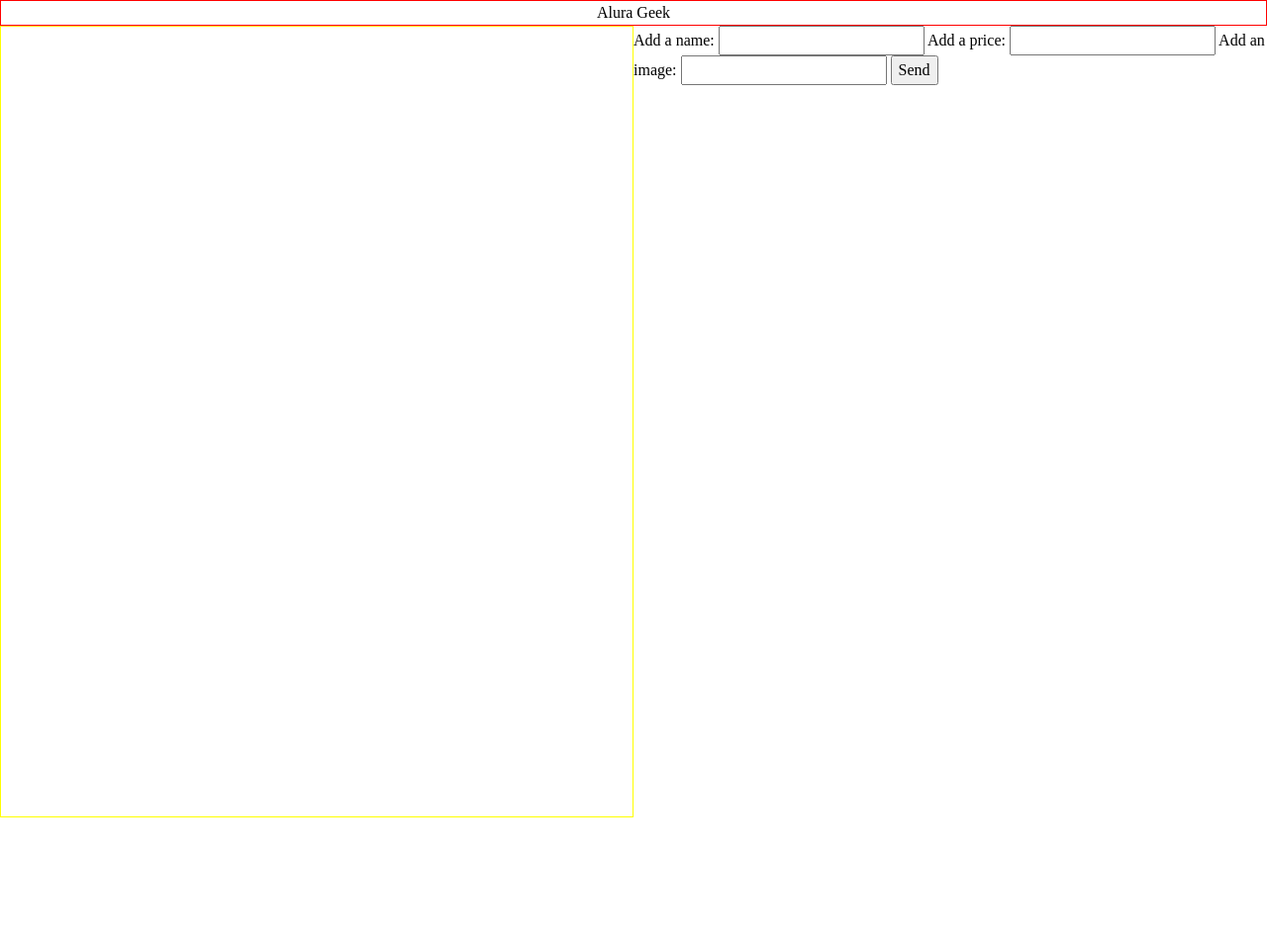
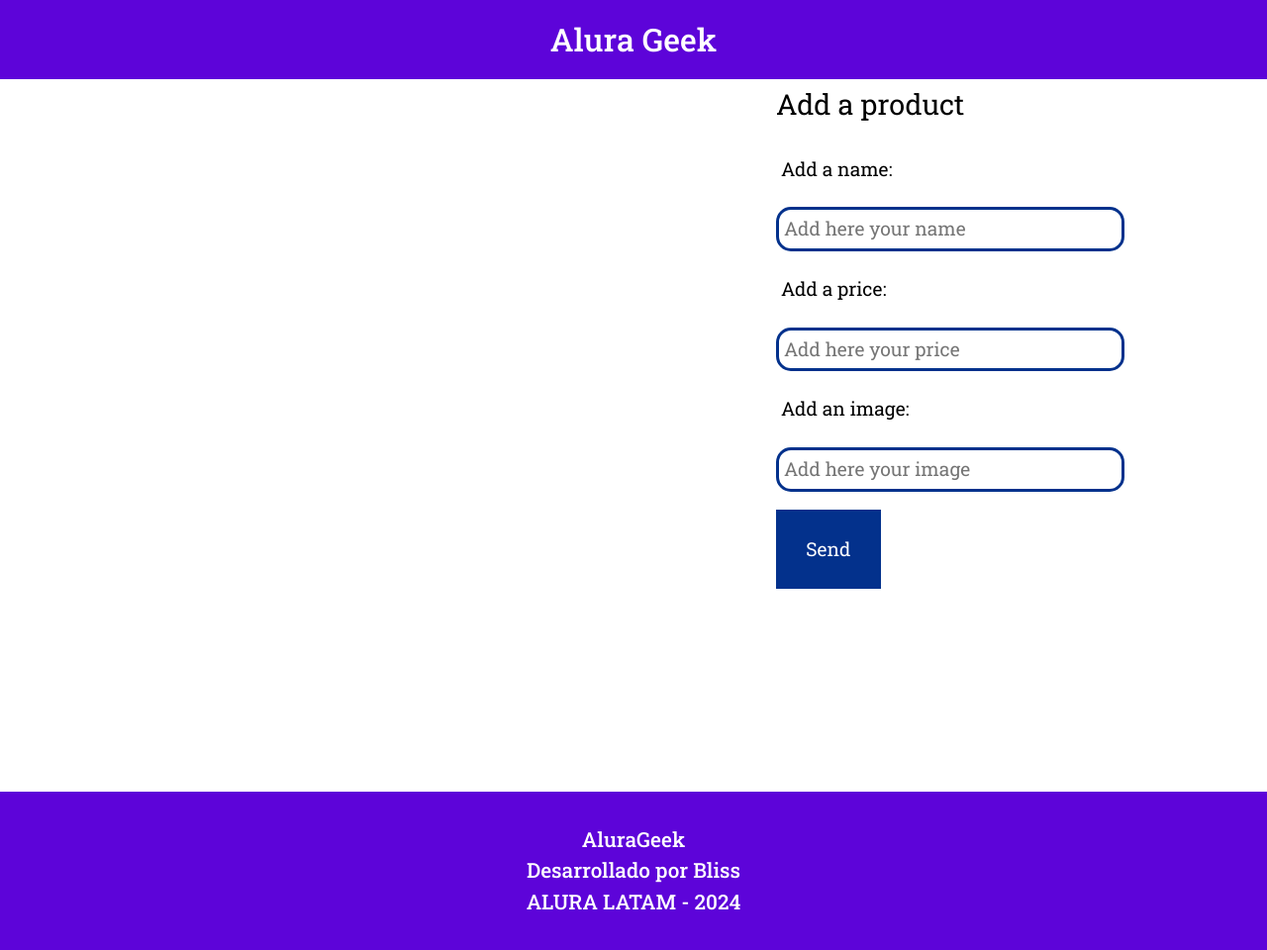
Before and after one commit to Blisse1/alura-geek, a website: page public/index.html in a window 1280 px wide. Shown: the whole page at 99% size. Before the commit the page ends 826 px from the top, so only its background shows below. Drawn offline with Linux system fonts and the light colour scheme; no server answers.

Commit message:
add styles, need to work more on functionality

```diff
--- a/public/index.html
+++ b/public/index.html
@@ -5,6 +5,9 @@
         <title>Products CRUD</title>
         <meta name="viewport" content="width=device-width,initial-scale=1" />
         <meta name="description" content="" />
+        <link rel="preconnect" href="https://fonts.googleapis.com">
+        <link rel="preconnect" href="https://fonts.gstatic.com" crossorigin>
+        <link href="https://fonts.googleapis.com/css2?family=Roboto+Slab:wght@100..900&display=swap" rel="stylesheet">
         <link rel="stylesheet" href="./styles/styles.css">
         <link rel="stylesheet" href="./styles/reset.css">
         <script src="scripts/main.js" defer></script>
@@ -17,14 +20,22 @@
             <div class="products">
             </div>
             <form>
-                <label for="name">Add a name: </label>
-                <input type="text" id="name">
-                <label for="name">Add a price: </label>
-                <input type="text" id="price">
-                <label for="name">Add an image: </label>
-                <input type="text" id="image">
-                <button type="submit">Send</button>
+                <div class="form-container">
+                    <h2>Add a product</h2>
+                    <label for="name">Add a name: </label>
+                    <input type="text" id="name" placeholder="Add here your name" required>
+                    <label for="name">Add a price: </label>
+                    <input type="number" id="price" placeholder="Add here your price" required>
+                    <label for="name">Add an image: </label>
+                    <input type="text" id="image" placeholder="Add here your image" required>
+                    <button type="submit" class="send">Send</button>
+                </div>
             </form>
         </div>
+        <footer>
+            <span>AluraGeek</span>
+            <span>Desarrollado por Bliss</span>
+            <span>ALURA LATAM - 2024</span>
+        </footer>
     </body>
 </html>
--- a/public/scripts/main.js
+++ b/public/scripts/main.js
@@ -24,8 +24,11 @@
                 <span>${product.name}</span>
                 <span>${product.price}</span>
                 <button>Delete</button>
-                </div>`
+                </div>`;
             document.querySelector(".send").setAttribute("disabled", true);
+            let para = document.createElement("p");
+            para.innerHTML = "Has llegado al límite de productos, considera eliminar y refrescar"
+            document.querySelector(".form-container").appendChild(para);
         }else {
             div.innerHTML += `
                 <div class="card" data-id=${product.id}>
--- a/public/styles/styles.css
+++ b/public/styles/styles.css
@@ -1,7 +1,15 @@
+body {
+    font-family: "Roboto Slab", serif;
+}
 header {
+    font-weight: 500;
+    font-size: 2rem;
     display: flex;
     justify-content: center;
-    border: 1px solid red;
+    align-items: center;
+    height: 10vh;
+    color: white;
+    background-color: #5D04D9;
 }
 .container {
     display: grid;
@@ -12,8 +20,7 @@
     flex-wrap: wrap;
     justify-content: space-around;
     width: 50vw;
-    height: 100vh;
-    border: 1px solid yellow;
+    height: 90vh;
 }
 .card {
     display: inline-block;
@@ -21,3 +28,61 @@
     border: 1px solid black;
     height: 40vh;
 }
+form {
+    display: flex;
+    justify-content: center;
+    margin: 0 auto;
+    width: 100%;
+}
+.form-container {
+    display: flex;
+    height: 65vh;
+    flex-direction: column;
+    justify-content: space-around;
+    width: 55%;
+    font-size: 1.2rem;
+}
+.send {
+   background-color: #03318C;
+   border: none;
+   color: white;
+   height: 10vh;
+}
+label,
+input {
+    border-radius: 15px;
+    padding: 5px;
+    margin-bottom: 10px;
+    width: 100%;
+}
+input {
+    border: 3px solid #03318C;
+}
+.send {
+   width: 30%;
+   align-self: flex-start;
+}
+div > h2 {
+    font-weight: 400;
+    margin-bottom: 15px;
+}
+footer {
+    height: 20vh;
+    margin: 0 auto;
+    display: flex;
+    justify-content: center;
+    align-items: center;
+    flex-direction: column;
+    background-color: #5D04D9;
+    font-size: 1.3rem;
+    color: white;
+    font-weight: 500;
+}
+
+@media (max-width: 770px) {
+    .container {
+        grid-template-columns: 1fr;
+        display: flex;
+        flex-direction: column-reverse;
+    }
+}
```
